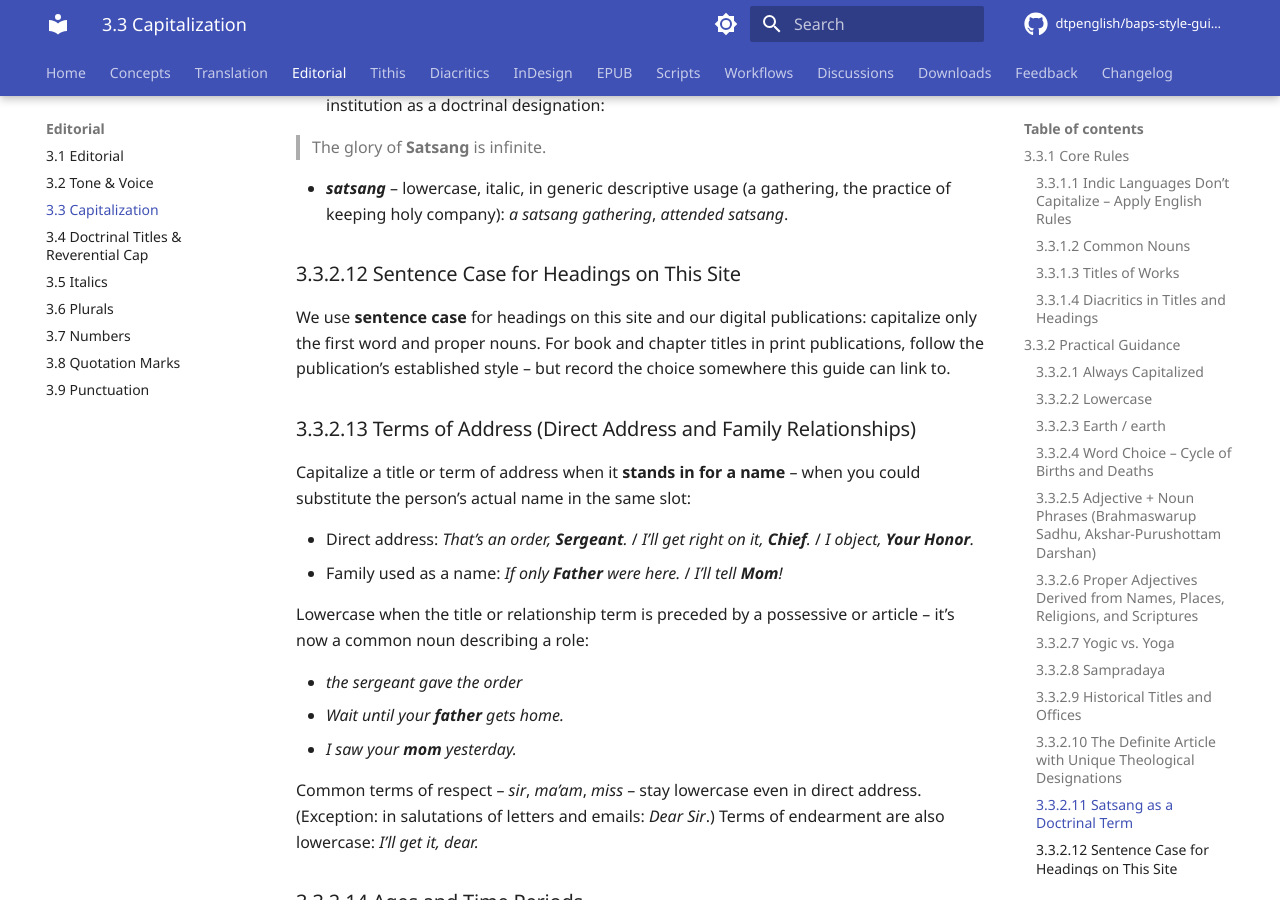
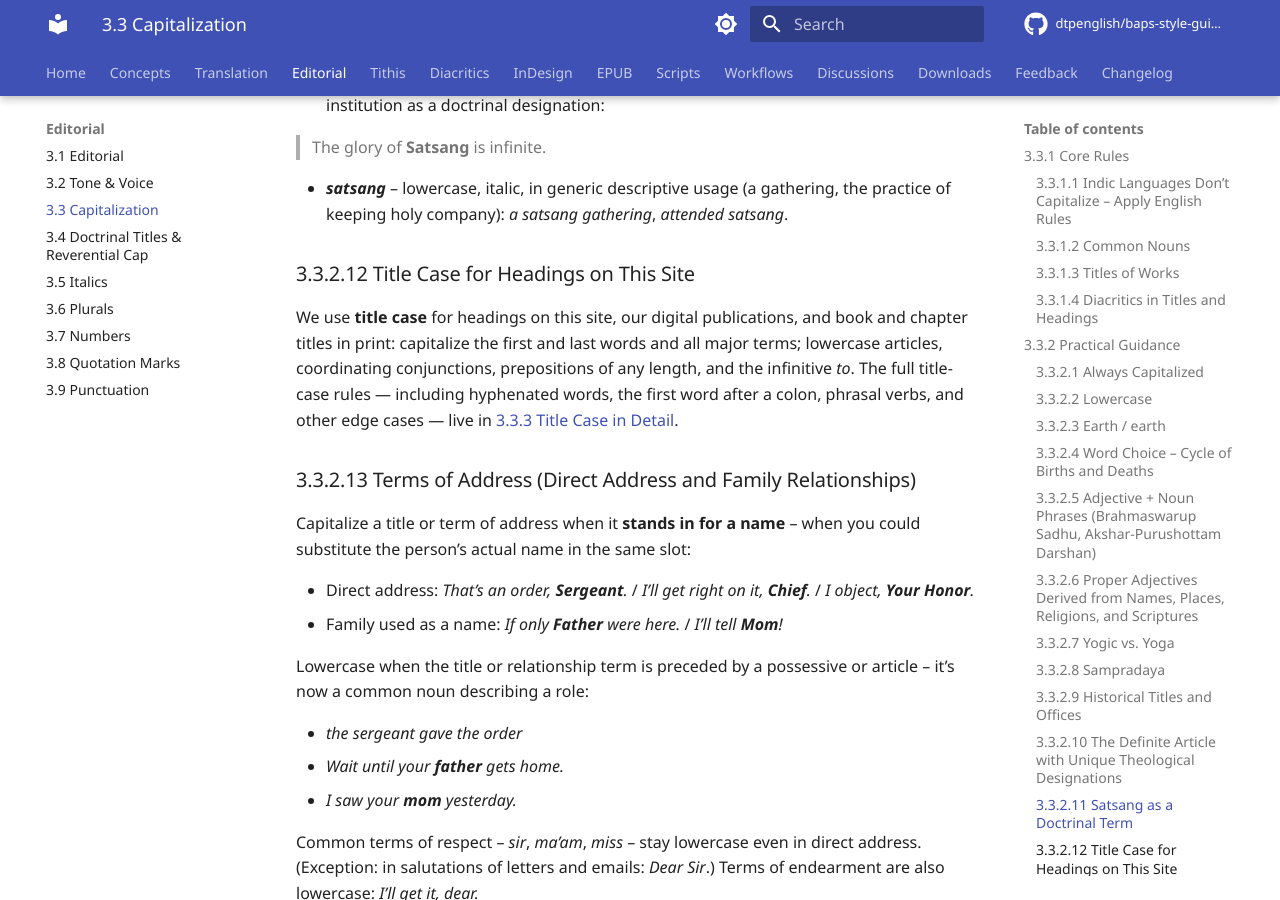
Before and after one commit to dtpenglish/baps-style-guide, an MkDocs documentation site: the page built from docs/editorial/capitalization.md, in a window 1280 px wide and 900 px high, scrolled down 4342 px. Built offline with MkDocs 1.6.1 and Material for MkDocs 9.7.7, drawn with Linux system fonts in a browser that asks for light colours; comment, search, counter and statistics services are not loaded; the version menu is left out; some of the changed text lies outside the part shown.

Commit message:
3.3.2.12: title case for headings (was sentence case)
The 3.3.2.12 rule said sentence case for headings on the site,
but the actual headings throughout the site use title case
(e.g. 'Always Capitalized', 'Quick Decision', 'Title Case in
Detail'), and CLAUDE.md's locked-in rule already specifies
title case throughout. The rule was inconsistent with practice
and with the locked-in convention.

Updated:
- 3.3.2.12 heading: 'Sentence Case for Headings on This Site' ->
  'Title Case for Headings on This Site'.
- 3.3.2.12 body: now states title case as the rule (first/last
  words and major terms capitalized; articles, coord-conjs,
  preps of any length, infinitive 'to' lowercase) and points to
  3.3.3 for the detailed rules.
- 3.3.3.6 'Sentence Case vs. Title Case' reordered: title case
  is now listed first as the default; sentence case reserved
  for definitions only.

Co-Authored-By: Claude Opus 4.7 (1M context) <noreply@anthropic.com>

```diff
--- a/docs/editorial/capitalization.md
+++ b/docs/editorial/capitalization.md
@@ -116,8 +116,8 @@ This same rule resolves *Sarvopari* / *sarvopari*: cap when it forms part of a f
 
 - ***satsang*** – lowercase, italic, in generic descriptive usage (a gathering, the practice of keeping holy company): *a satsang gathering*, *attended satsang*.
 
-### 3.3.2.12 Sentence Case for Headings on This Site
-We use **sentence case** for headings on this site and our digital publications: capitalize only the first word and proper nouns. For book and chapter titles in print publications, follow the publication's established style – but record the choice somewhere this guide can link to.
+### 3.3.2.12 Title Case for Headings on This Site
+We use **title case** for headings on this site, our digital publications, and book and chapter titles in print: capitalize the first and last words and all major terms; lowercase articles, coordinating conjunctions, prepositions of any length, and the infinitive *to*. The full title-case rules — including hyphenated words, the first word after a colon, phrasal verbs, and other edge cases — live in [3.3.3 Title Case in Detail](#333-title-case-in-detail).
 
 ### 3.3.2.13 Terms of Address (Direct Address and Family Relationships)
 Capitalize a title or term of address when it **stands in for a name** – when you could substitute the person's actual name in the same slot:
@@ -243,8 +243,8 @@ When a modifier and a noun together form a recognized open compound (effectively
 - *Master Class Notes*
 
 ### 3.3.3.6 Sentence Case vs. Title Case – When to Use Which
-- **Sentence case** – first word and proper nouns only – for headings on this site and digital publications, and for **definitions** in glossaries and term-and-meaning tables. See [3.3.2.16](#33216-definitions-use-sentence-case-not-title-case).
-- **Title case** – capitalize all principal words per the rules above – for book titles, chapter titles, magazine and newspaper titles, and headings in print publications.
+- **Title case** – capitalize all principal words per the rules above – for headings on this site, digital publications, book titles, chapter titles, magazine and newspaper titles. This is the default everywhere except definitions.
+- **Sentence case** – first word and proper nouns only – reserved for **definitions** in glossaries and term-and-meaning tables. See [3.3.2.16](#33216-definitions-use-sentence-case-not-title-case).
 
 A glossary entry illustrates the distinction: the term itself uses title case (*Param Ekantik Sant*), while its definition uses sentence case (*Ideal sadhu of God, referring to the Satpurush.*).
 
```
